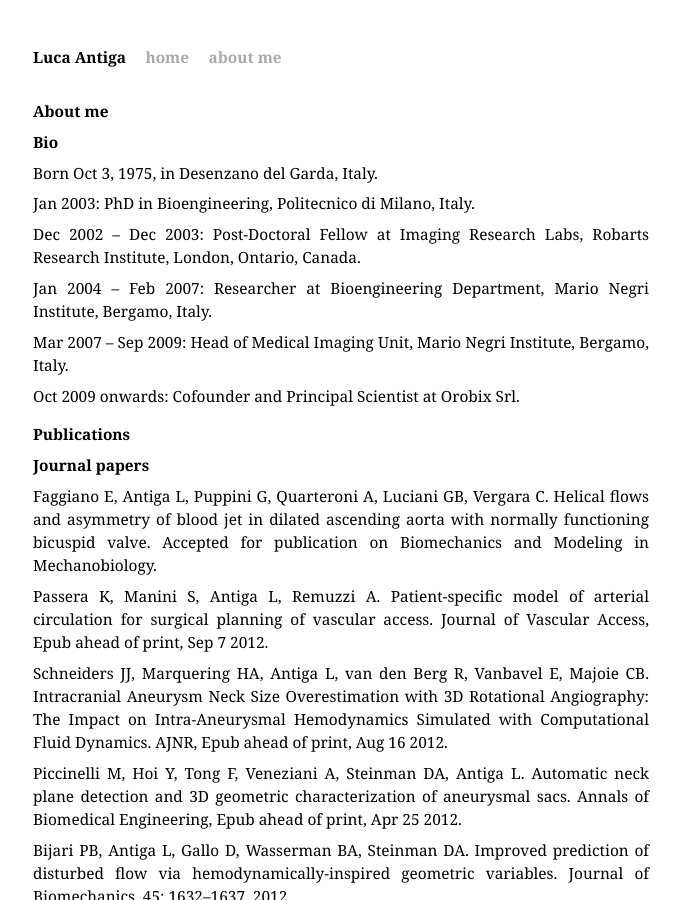
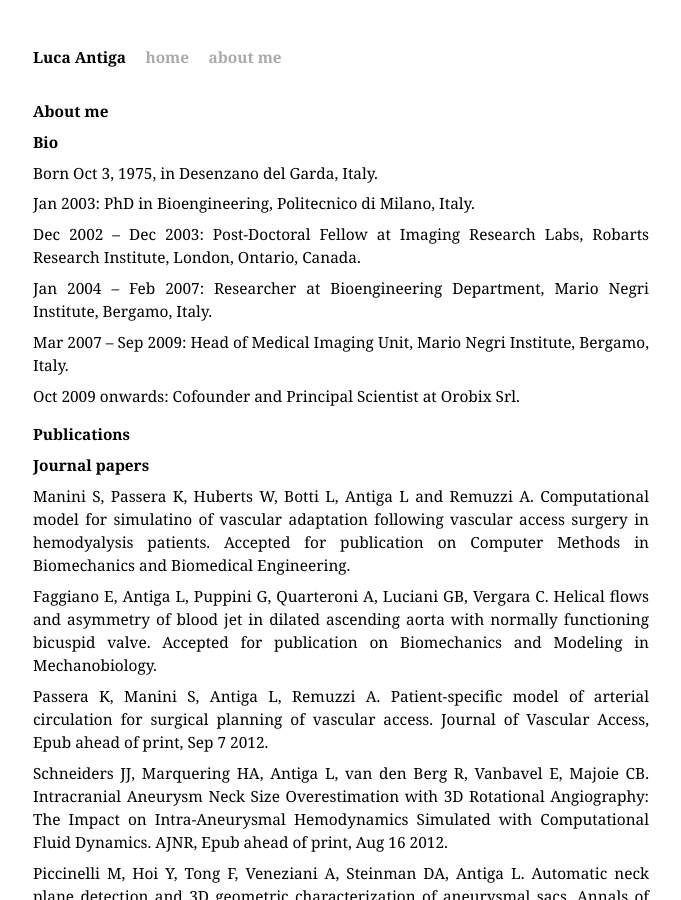
Before and after one commit to lantiga/lantiga.github.com, a Jekyll site: the page built from about.md, in a window 1280 px wide and 900 px high. Shown: the whole window, without its empty margins (299-980 px from the left). Built offline with Jekyll 4.4.1, drawn with Linux system fonts in a browser that asks for light colours; Markdown is read by kramdown in place of the engine named in the settings.

Commit message:
Added publication

```diff
--- a/about.md
+++ b/about.md
@@ -20,6 +20,7 @@ Publications
 Journal papers
 --------------
 
+* Manini S, Passera K, Huberts W, Botti L, Antiga L and Remuzzi A. Computational model for simulatino of vascular adaptation following vascular access surgery in hemodyalysis patients. Accepted for publication on Computer Methods in Biomechanics and Biomedical Engineering.
 * Faggiano E, Antiga L, Puppini G, Quarteroni A, Luciani GB, Vergara C. Helical flows and asymmetry of blood jet in dilated ascending aorta with normally functioning bicuspid valve. Accepted for publication on Biomechanics and Modeling in Mechanobiology.
 * Passera K, Manini S, Antiga L, Remuzzi A. Patient-specific model of arterial circulation for surgical planning of vascular access. Journal of Vascular Access, Epub ahead of print, Sep 7 2012.
 * Schneiders JJ, Marquering HA, Antiga L, van den Berg R, Vanbavel E, Majoie CB. Intracranial Aneurysm Neck Size Overestimation with 3D Rotational Angiography: The Impact on Intra-Aneurysmal Hemodynamics Simulated with Computational Fluid Dynamics. AJNR, Epub ahead of print, Aug 16 2012.
```
